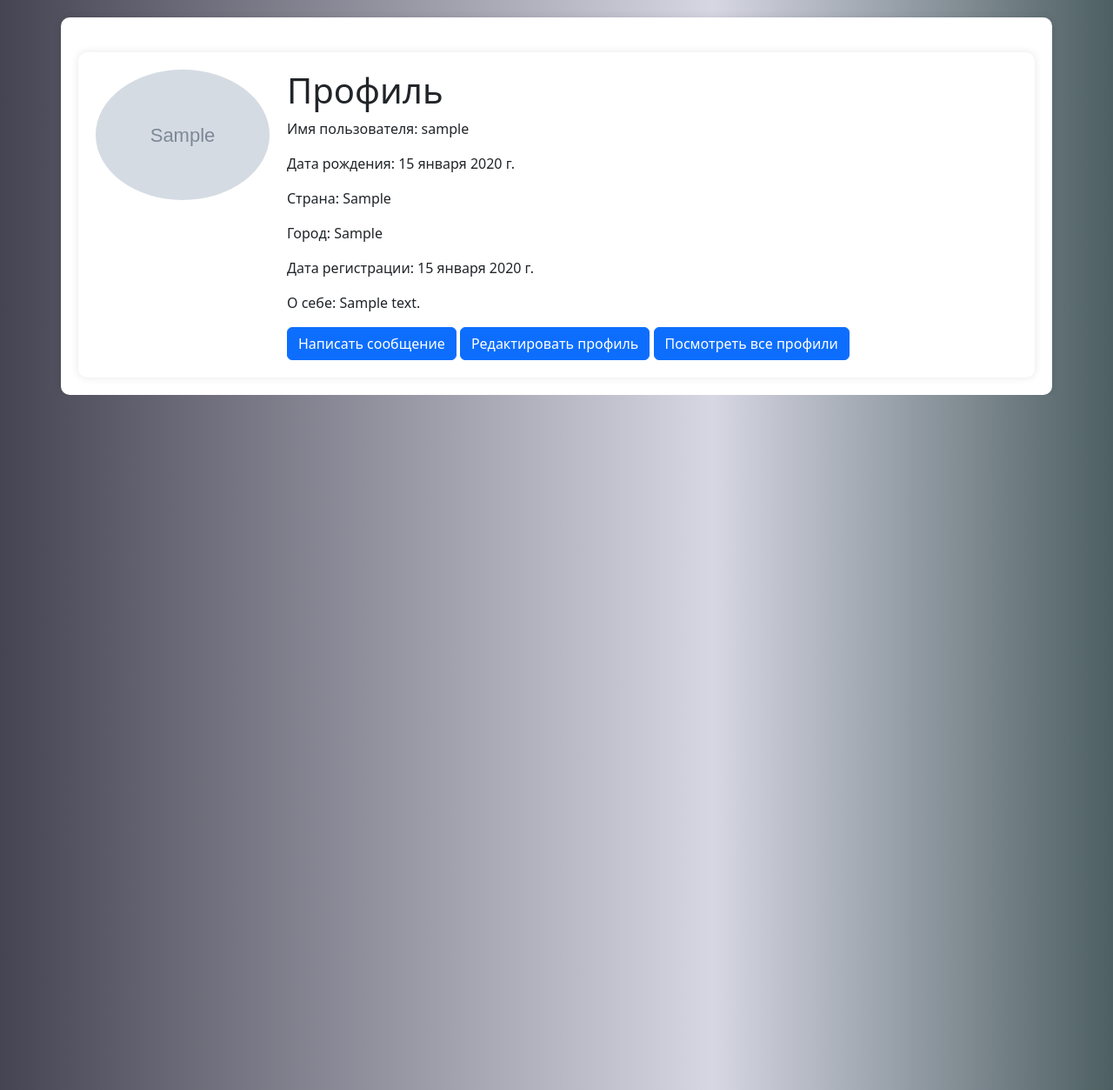
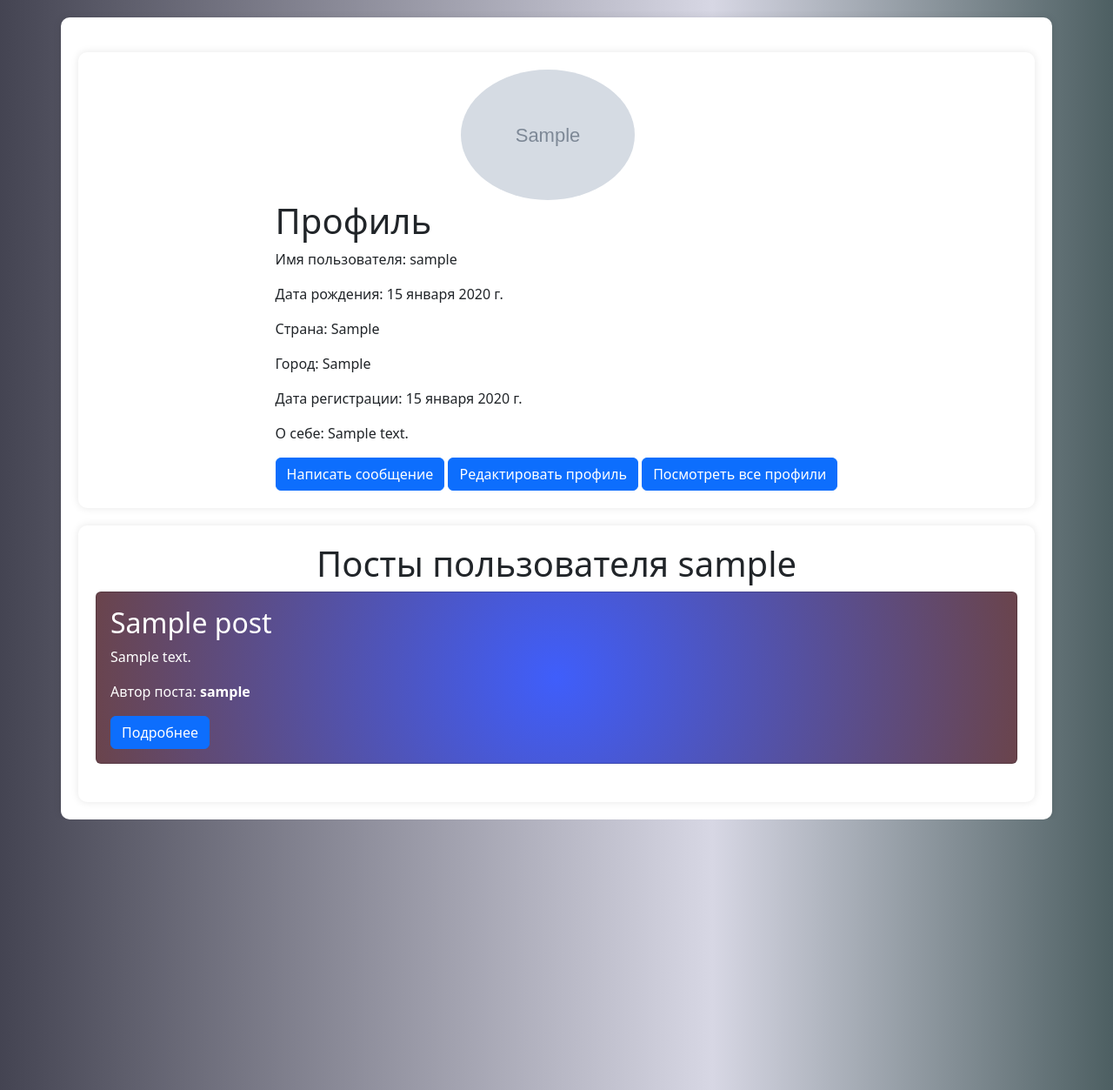
Before and after one commit to a-melchikov/django-blogtest-project, a Django app: a page that uses djangoProject/blog/templates/profile.html in a window 1280 px wide. Shown: the part 80-1333 px from the top of the page at 87% size. Run offline with Django 5.2, Linux system fonts and the light colour scheme; tables that the repository leaves empty hold one stand-in row (values such as "Sample post"); grey boxes marked "Sample" are stand-in pictures.

Commit message:
All user posts are written in the profile

```diff
--- a/djangoProject/blog/templates/profile.html
+++ b/djangoProject/blog/templates/profile.html
@@ -14,6 +14,8 @@
             border-radius: 10px;
             box-shadow: 0 0 10px rgba(0, 0, 0, 0.1);
             display: flex;
+            flex-direction: column;
+            align-items: center;
         }
         .avatar {
             margin-right: 20px;
@@ -49,4 +51,23 @@
             <a href="{% url 'all_profiles' %}" class="btn btn-primary">Посмотреть все профили</a>
         </div>
     </div>
+
+    <div class="container">
+        <h1>Посты пользователя {{ user.username }}</h1>
+        <div class="col-md-12">
+            {% for post in user_posts %}
+                <div class="bg-image card mb-4 shadow-1-strong" style="background: radial-gradient(circle, rgba(63,94,251,1) 0%, rgba(106,68,76,1) 100%);">
+                    <div class="card-body text-white">
+                        <h2 class="card-title">{{ post.title }}</h2>
+                        <p class="card-text">{{ post.body }}</p>
+                        <p class="card-text">Автор поста: <b>{{ post.author }}</b></p>
+                        <a href="{% url 'post_detail' post.pk %}" class="btn btn-primary">Подробнее</a>
+                    </div>
+                </div>
+            {% empty %}
+                <p>У пользователя пока нет постов.</p>
+            {% endfor %}
+        </div>
+    </div>
+
 {% endblock %}
--- a/djangoProject/blog/views.py
+++ b/djangoProject/blog/views.py
@@ -161,8 +161,9 @@ def send_message(request):
 def user_profile_view(request, user_name):
     # Получаем пользователя по его имени или возвращаем 404 ошибку, если пользователь не найден
     user = get_object_or_404(User, username=user_name)
-    # Здесь можно передать данные о пользователе в шаблон для отображения
-    return render(request, "profile.html", {"user": user})
+    user_posts = Post.objects.filter(author=user)
+    # Здесь можно передать данные о пользователе и его постах в шаблон для отображения
+    return render(request, "profile.html", {"user": user, "user_posts": user_posts})
 
 
 class AllProfilesView(ListView):
```
